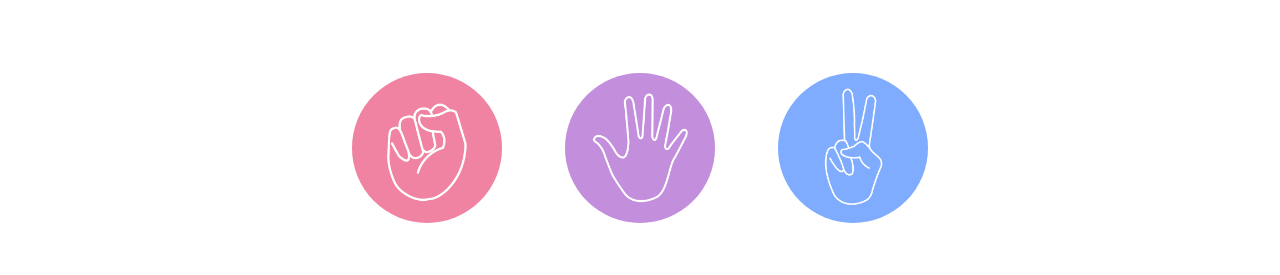
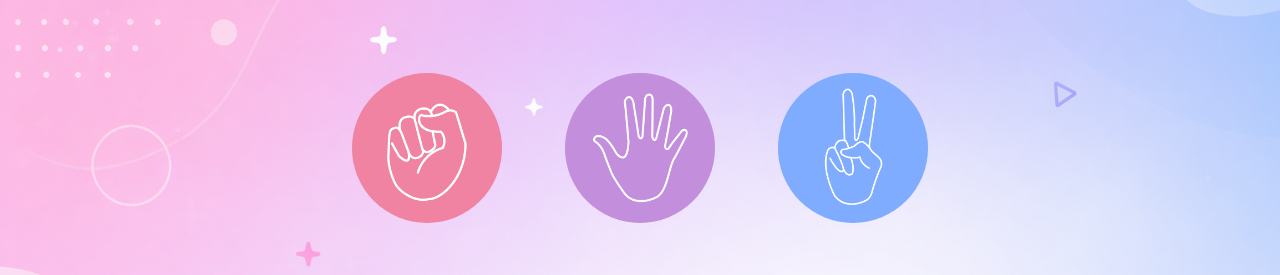
Before and after one commit to luckyysingh/rock-paper-scissors-Game, a plain HTML site: page index.html in a window 1280 px wide. Shown: the part 95-370 px from the top of the page. Drawn offline with Linux system fonts and the light colour scheme; the site is published under a folder, as on GitHub Pages, so addresses that start at the root find nothing.

Commit message:
Update style.css

```diff
--- a/style.css
+++ b/style.css
@@ -4,7 +4,7 @@
   text-align: center;
 }
 body{
-  background-image: url(/images/game-bg.png);
+  background-image: url(images/game-bg.png);
 }
 
 h1 {
```
